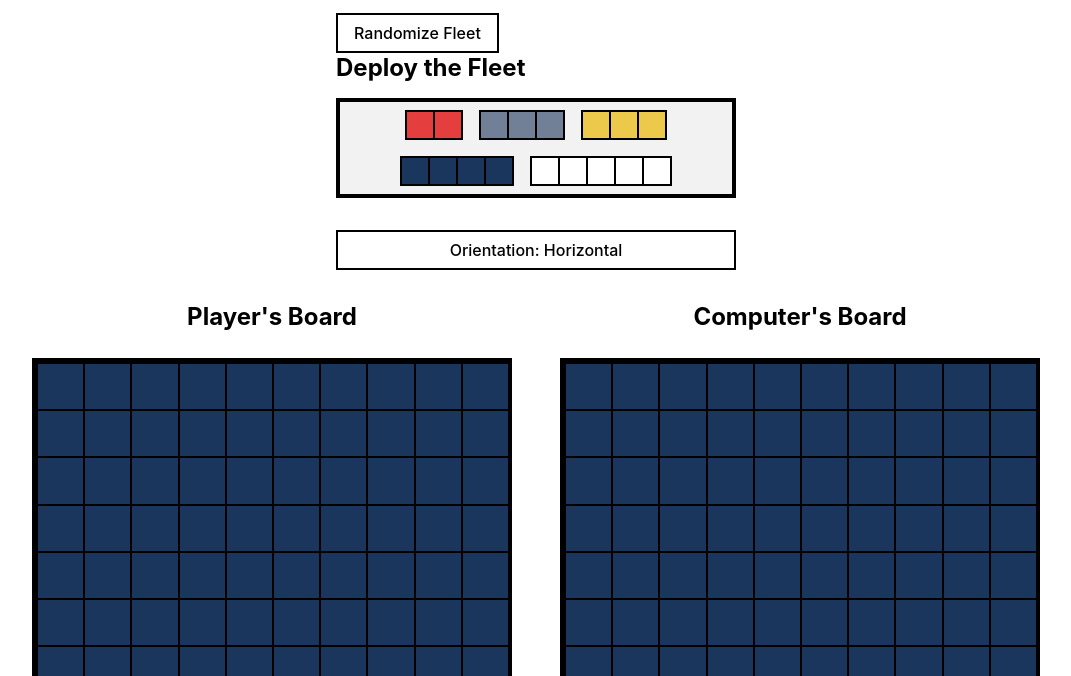
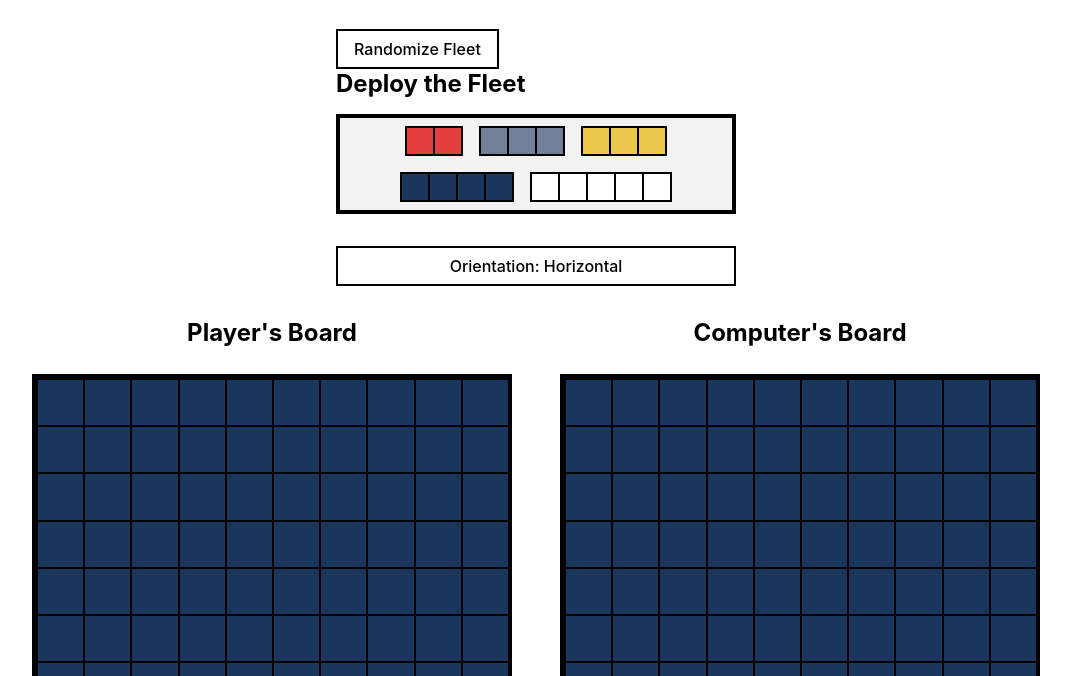
Before and after one commit to cmatsagka/battleship, a website built with webpack: page src/template.html in a window 1280 px wide. Shown: the part 124-800 px from the top of the page, without its empty margins (104-1175 px from the left). Built offline with nearby package versions, Linux system fonts and the light colour scheme; a web font is replaced by a local one.

Commit message:
Fix game container style

```diff
--- a/src/styles.css
+++ b/src/styles.css
@@ -89,6 +89,9 @@ button:hover {
 	flex-direction: column;
 	align-items: center;
 	gap: var(--spacing-lg);
+	width: 100%;
+	flex: 1;
+	margin: var(--spacing-md);
 }
 
 .message-container {
```
